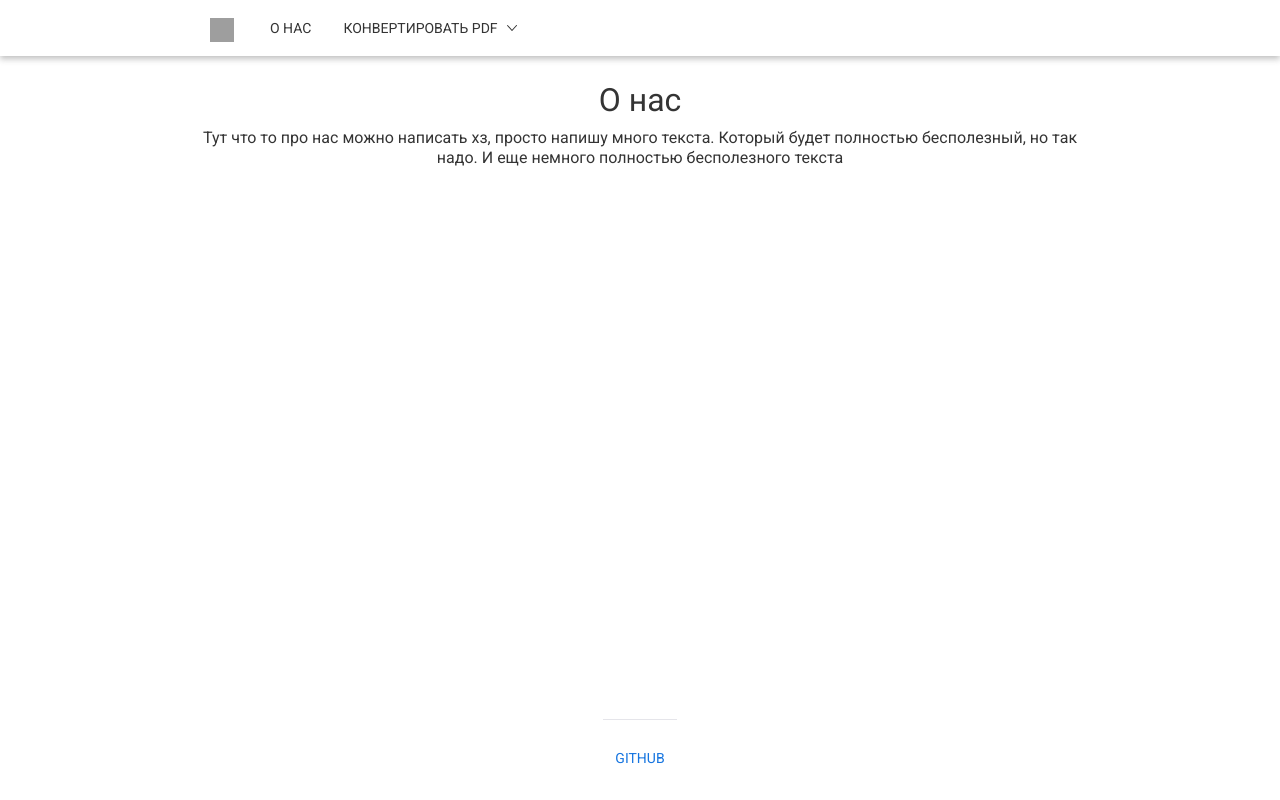
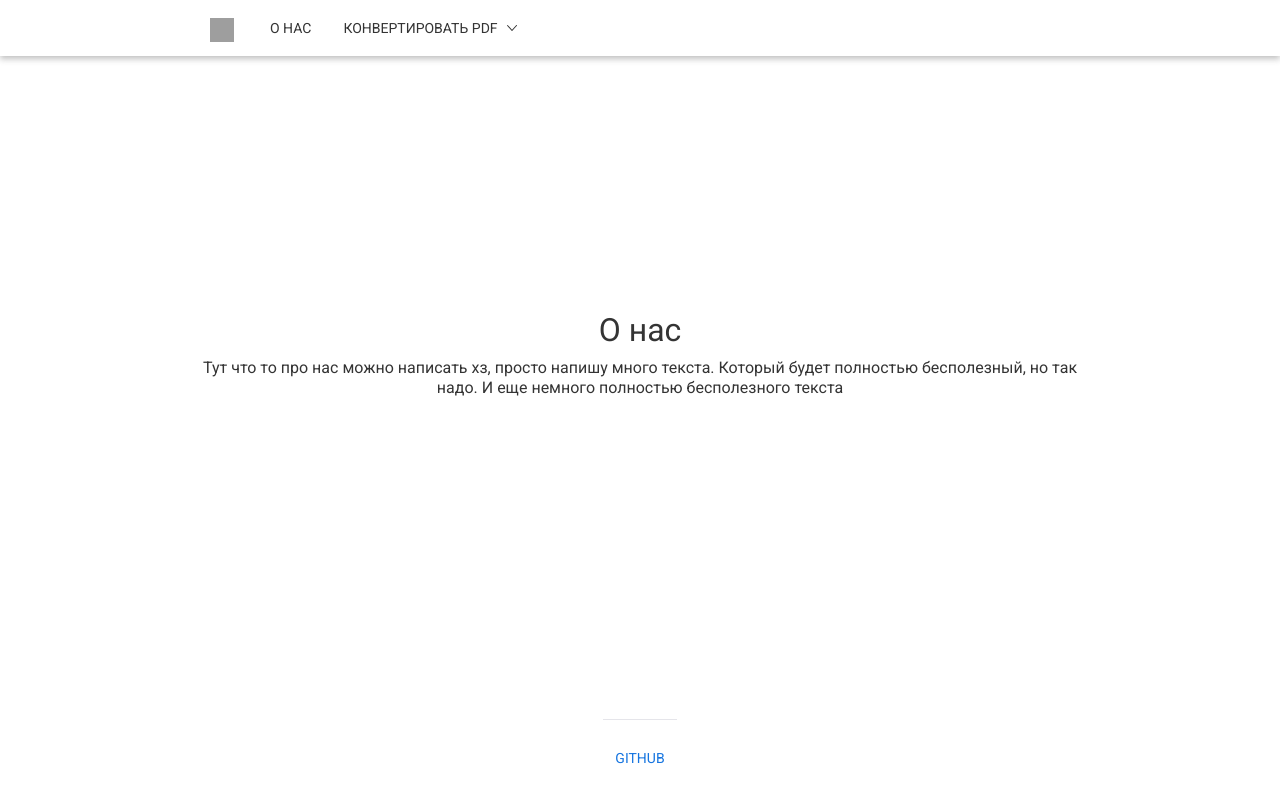
Before and after one commit to ElishaFlacon/file-converter, a React (Create React App) app: page /about in a window 1280 px wide. Built offline with nearby package versions, Linux system fonts and the light colour scheme; grey boxes are pictures that could not be loaded; a web font is replaced by a local one.

Commit message:
add class about

```diff
--- a/src/pages/About.jsx
+++ b/src/pages/About.jsx
@@ -1,11 +1,12 @@
 import React from 'react';
 import Text from '../components/UI/Text/Text';
 import { aboutText } from '../config';
+import '../styles/About.css';
 
 
 function About() {
     return (
-        <div>
+        <div className='about'>
             <Text size='lg'>О нас</Text>
             <Text size='sm'>{aboutText}</Text>
         </div>
```
